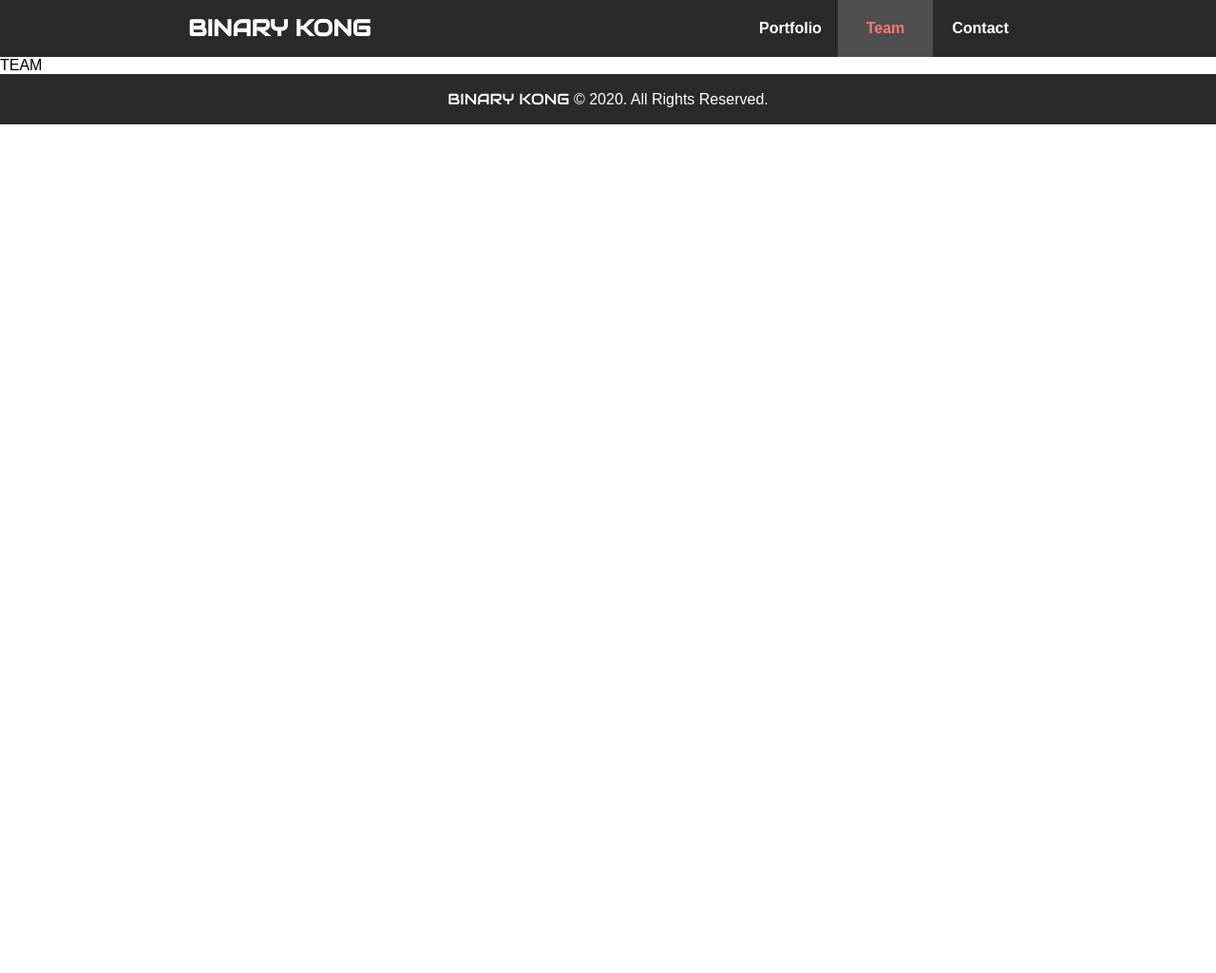
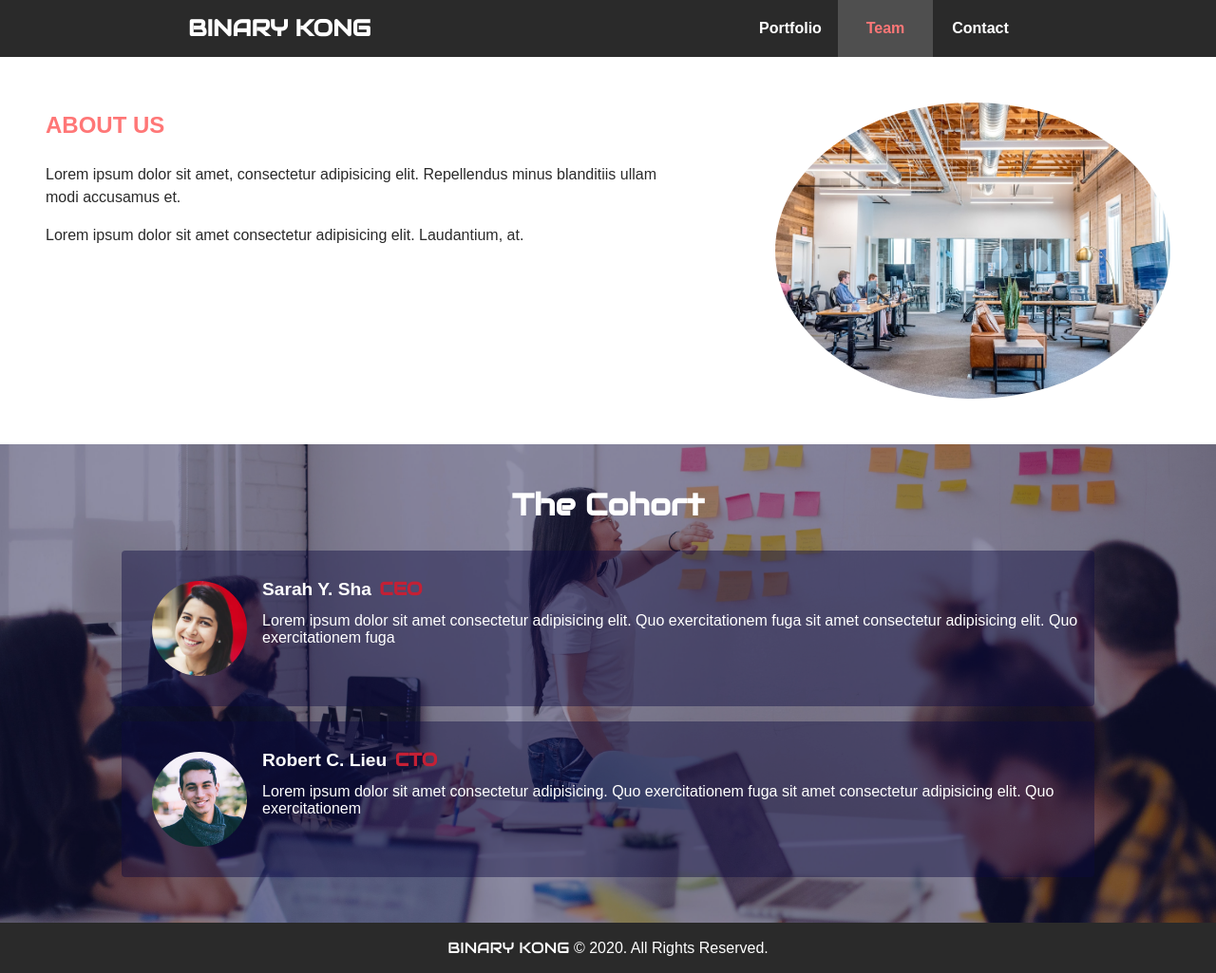
Before and after one commit to bobbyliu117/css-t1, a plain HTML site: page team.html in a window 1280 px wide. Shown: the whole page at 95% size. Before the commit the page ends 800 px from the top, so only its background shows below. Drawn offline with Linux system fonts and the light colour scheme.

Commit message:
add team page

```diff
--- a/css/reset.css
+++ b/css/reset.css
@@ -2,6 +2,7 @@
   --c-prime: #C42035;
   --c-second: #F77;
   --c-blk: #2A2A2A;
+  --c-overlay: #0C0A3E70;
 
   --max-width: 900px;
 }
--- /dev/null
+++ b/css/team.css
@@ -0,0 +1,77 @@
+#about-us {
+  overflow: hidden;
+}
+
+#about-us .left {
+  float: left;
+  width: 60%;
+  padding: 3rem;
+  color: var(--c-blk);
+}
+
+#about-us .left h1 {
+  line-height: 3rem;
+  font-family: fantasy;
+  color: var(--c-second);
+}
+
+#about-us .left p {
+  line-height: 1.5rem;
+  margin-top: 1rem;
+}
+
+#about-us img {
+  display: block;
+  float: right;
+  width: 40%;
+  padding: 3rem;
+  border-radius: 50%;
+}
+
+#team {
+  position: relative;
+  background: url('../images/team1.jpg') no-repeat center center/cover;
+  color: white;
+  text-align: center;
+  padding: 2rem 0;
+}
+
+#team .container {
+  position: relative;
+  z-index: 1;
+}
+
+#team .container h1 {
+  font-family: 'Audiowide', Arial, Helvetica, sans-serif;
+  font-size: 2rem;
+  line-height: 4rem;
+}
+
+#team .container .member {
+  width: 80%;
+  margin: 1rem auto;
+  background-color: var(--c-overlay);
+  padding: 1rem;
+  overflow: hidden;
+  text-align: start;
+  border-radius: 4px;
+}
+
+#team .container .member img {
+  float: left;
+  width: 100px;
+  height: 100px;
+  border-radius: 50px;
+  margin: 1rem;
+}
+
+#team .container .member h2 {
+  font-size: 1.2rem;
+  line-height: 3rem;
+}
+
+#team .container .member h2 span {
+  font-family: 'Audiowide', Arial, Helvetica, sans-serif;
+  margin-left: 0.2rem;
+  color: var(--c-prime);
+}
--- /dev/null
+++ b/css/utils.css
@@ -0,0 +1,8 @@
+.overlay {
+  background: var(--c-overlay);
+  position: absolute;
+  top: 0;
+  left: 0;
+  width: 100%;
+  height: 100%;
+}
--- a/team.html
+++ b/team.html
@@ -6,7 +6,9 @@
   <link rel="stylesheet" href="https://use.fontawesome.com/releases/v5.6.1/css/all.css" crossorigin="anonymous">
   <link href="https://fonts.googleapis.com/css2?family=Audiowide&display=swap" rel="stylesheet">
   <link rel="stylesheet" href="css/reset.css">
+  <link rel="stylesheet" href="css/utils.css">
   <link rel="stylesheet" href="css/header.css">
+  <link rel="stylesheet" href="css/team.css">
   <link rel="stylesheet" href="css/footer.css">
   <title>Binary Kong TEAM | 团队</title>
 </head>
@@ -24,7 +26,30 @@
     </nav>
   </header>
   <main>
-    TEAM
+    <section id="about-us">
+      <div class="left">
+        <h1>ABOUT US</h1>
+        <p>Lorem ipsum dolor sit amet, consectetur adipisicing elit. Repellendus minus blanditiis ullam modi accusamus et.</p>
+        <p>Lorem ipsum dolor sit amet consectetur adipisicing elit. Laudantium, at.</p>
+      </div>
+      <img src="images/office1.jpg" alt="office">
+    </section>
+    <section id="team">
+      <div class="container">
+        <h1>The Cohort</h1>
+        <div class="member">
+          <img src="images/avatar1.png" alt="avatar1">
+          <h2>Sarah Y. Sha <span>CEO</span></h1>
+          Lorem ipsum dolor sit amet consectetur adipisicing elit. Quo exercitationem fuga  sit amet consectetur adipisicing elit. Quo exercitationem fuga
+        </div>
+        <div class="member">
+          <img src="images/avatar2.png" alt="avatar1">
+          <h2>Robert C. Lieu <span>CTO</span></h1>
+          Lorem ipsum dolor sit amet consectetur adipisicing. Quo exercitationem fuga  sit amet consectetur adipisicing elit. Quo exercitationem
+        </div>
+      </div>
+      <div class="overlay"></div>
+    </section>
   </main>
   <footer>
     <span>BINARY KONG</span> &copy; 2020. All Rights Reserved.
```
Also changed, not shown: css/portfolio.css (+0 -7 lines), index.html (+1 -0 lines), images/office1.jpg (added), images/team1.jpg (added), 1 other file.
